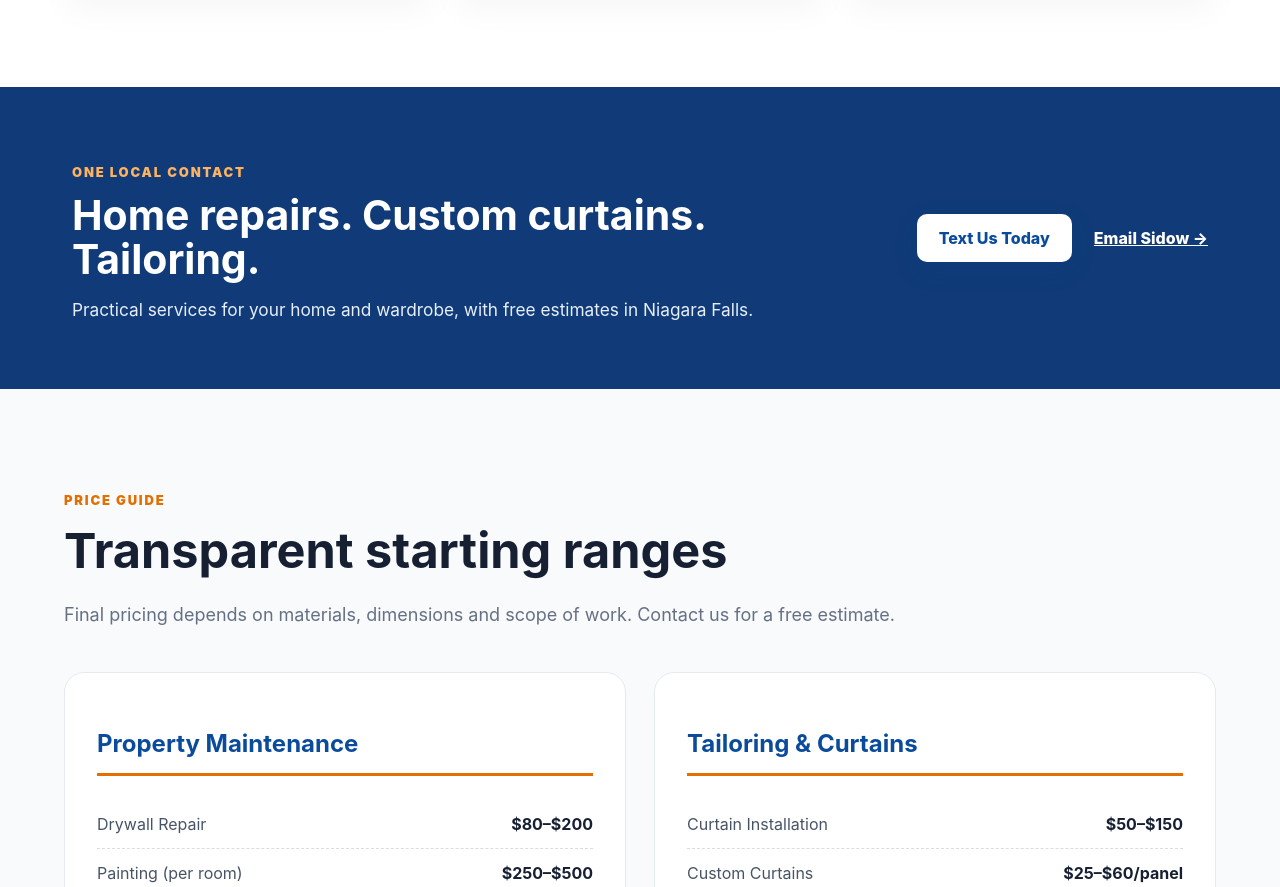
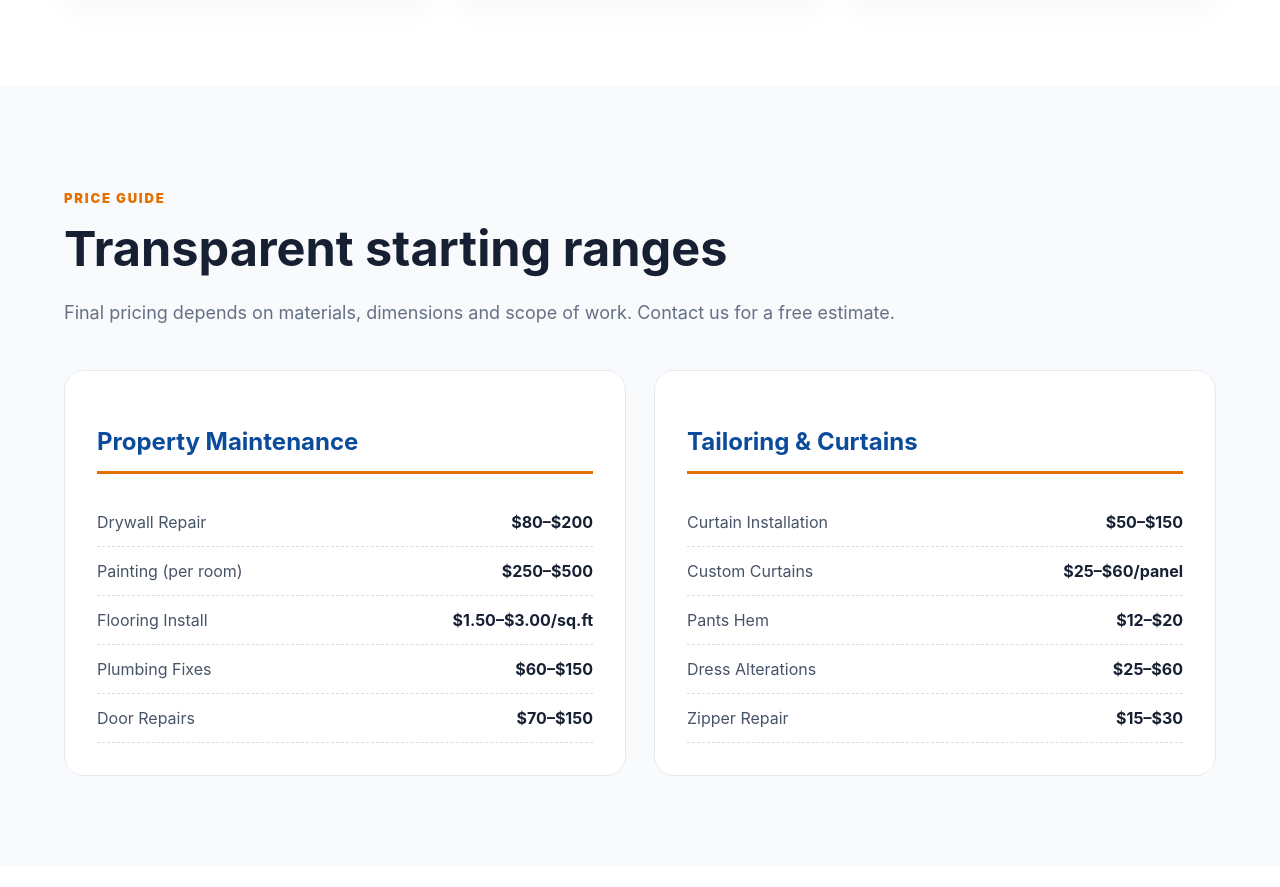
Before and after one commit to Mohamed-Aliiii/sidow-home-services, a plain HTML site: page index.html in a window 1280 px wide. Shown: the part 1586-2473 px from the top of the page. Drawn offline with Linux system fonts and the light colour scheme.

Commit message:
Add files via upload

```diff
--- a/index.html
+++ b/index.html
@@ -2,7 +2,7 @@
 <header><a class="brand" href="#top" aria-label="Sidow Home Services home"><img src="images/sidow-logo.png" alt="Sidow Home Services & Custom Curtains logo"></a><button class="menu" aria-label="Open navigation" aria-expanded="false">☰</button><nav aria-label="Main navigation"><a href="#services">Services</a><a href="#pricing">Pricing</a><a href="#about">About</a><a href="#estimate">Estimate</a></nav><a class="btn header-cta" href="tel:+12892965880">Call Now</a></header>
 <main id="top"><section class="hero"><div class="hero-copy"><p class="eyebrow">NIAGARA FALLS • FREE ESTIMATES</p><h1>Your One-Stop Solution for <em>Home Services</em> & Custom Curtains</h1><p class="lead">Practical help for your home and wardrobe—from drywall, painting and flooring to curtain installation and clothing alterations.</p><div class="actions"><a class="btn" href="tel:+12892965880">Call 289-296-5880</a><a class="btn outline" href="sms:+12892965880">Text for an Estimate</a></div><div class="trust"><span>✓ Affordable</span><span>✓ Reliable</span><span>✓ Professional</span></div></div><div class="hero-visual"><img src="images/services-hero.png" alt="Illustrative examples of interior painting and curtain installation services"><div class="visual-label"><b>Home Services</b><span>+</span><b>Custom Curtains</b></div></div></section>
 <section class="section services" id="services"><p class="eyebrow">WHAT WE DO</p><h2>One local business. Two practical specialties.</h2><p class="intro">Choose the service you need and contact Sidow for a free estimate based on your project.</p><div class="service-cards"><article><span class="num">01</span><h3>Drywall & Painting</h3><p>Wall repairs and room refreshes for a cleaner, finished interior.</p></article><article><span class="num">02</span><h3>Flooring Installation</h3><p>Installation support for flooring projects throughout your home.</p></article><article><span class="num">03</span><h3>Doors, Plumbing & Handyman</h3><p>Practical repairs and everyday maintenance for the jobs that need attention.</p></article><article><span class="num">04</span><h3>Custom Curtains</h3><p>Custom curtain preparation and installation to finish your windows beautifully.</p></article><article><span class="num">05</span><h3>Clothing Alterations</h3><p>Adjustments and tailoring for better fit and everyday wear.</p></article><article><span class="num">06</span><h3>Hems & Zipper Repairs</h3><p>Pants hemming, zipper repairs and other straightforward garment fixes.</p></article></div></section>
-<section class="brand-strip"><div><p class="eyebrow light">ONE LOCAL CONTACT</p><h2>Home repairs. Custom curtains. Tailoring.</h2><p>Practical services for your home and wardrobe, with free estimates in Niagara Falls.</p></div><div class="brand-strip-actions"><a class="btn lightbtn" href="sms:+12892965880">Text Us Today</a><a class="text-link" href="mailto:sidowhomeservices@gmail.com">Email Sidow →</a></div></section>
+
 <div class="pricing-wrap"><section class="section pricing" id="pricing"><p class="eyebrow">PRICE GUIDE</p><h2>Transparent starting ranges</h2><p class="intro">Final pricing depends on materials, dimensions and scope of work. Contact us for a free estimate.</p><div class="price-grid"><div><h3>Property Maintenance</h3><p><span>Drywall Repair</span><b>$80–$200</b></p><p><span>Painting (per room)</span><b>$250–$500</b></p><p><span>Flooring Install</span><b>$1.50–$3.00/sq.ft</b></p><p><span>Plumbing Fixes</span><b>$60–$150</b></p><p><span>Door Repairs</span><b>$70–$150</b></p></div><div><h3>Tailoring & Curtains</h3><p><span>Curtain Installation</span><b>$50–$150</b></p><p><span>Custom Curtains</span><b>$25–$60/panel</b></p><p><span>Pants Hem</span><b>$12–$20</b></p><p><span>Dress Alterations</span><b>$25–$60</b></p><p><span>Zipper Repair</span><b>$15–$30</b></p></div></div></section></div>
 
 <section class="section about" id="about"><div><p class="eyebrow">LOCAL SERVICE</p><h2>Meet Mohamed Sidow</h2><p>Owner and operator of Sidow Home Services & Custom Curtains, serving Niagara Falls with property maintenance, renovation, tailoring and curtain services.</p><p>Whether you need a room refreshed, a small repair completed, curtains fitted or clothing altered, Sidow offers a direct local point of contact and free estimates.</p></div><div class="quote"><strong>Affordable.<br>Reliable.<br>Professional.</strong><span>— Sidow Home Services</span></div></section>
```
